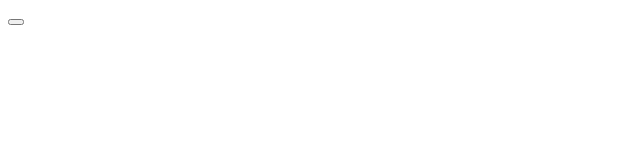
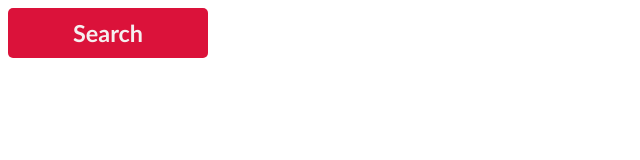
Before and after one commit to MaximEYakovlev/Loading-Button, a plain HTML site: page index.html in a window 1280 px wide. Shown: the whole page, without its empty margins (0-640 px from the left). Drawn offline with Linux system fonts and the light colour scheme.

Commit message:
applied styles to the button

```diff
--- a/index.html
+++ b/index.html
@@ -6,7 +6,11 @@
     <link rel="stylesheet" href="styles.css" />
   </head>
   <body>
-    <button></button>
+    <button id="search-button">
+      <div class="loading">
+        <h3>Search</h3>
+      </div>
+    </button>
     <script src="app.js"></script>
   </body>
 </html>
--- a/styles.css
+++ b/styles.css
@@ -0,0 +1,25 @@
+#search-button {
+  border: none;
+  width: 200px;
+  height: 50px;
+  border-radius: 5px;
+  background-color: rgb(219, 18, 58);
+  color: rgb(245, 239, 239);
+  font-family: "Trebuchet MS", Arial, sans-serif;
+  font-weight: 900;
+  font-size: 20px;
+  transition: all 0.3s;
+}
+
+#search-button:hover {
+  background-color: rgb(255, 68, 99);
+}
+
+#search-button:active {
+  background-color: rgb(153, 21, 47);
+}
+
+#search-button h3 {
+  margin: 0;
+  padding: 0;
+}
```
